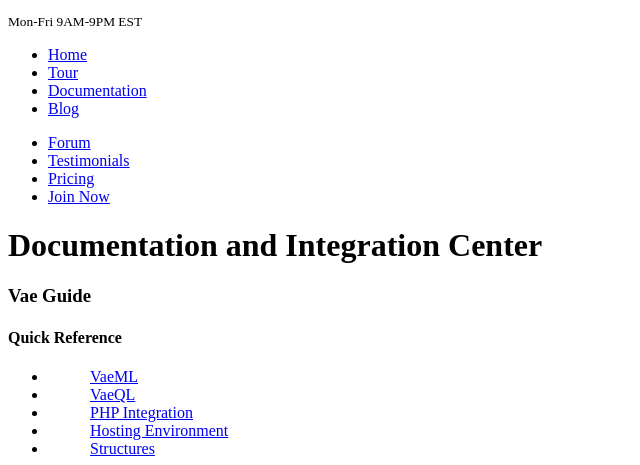
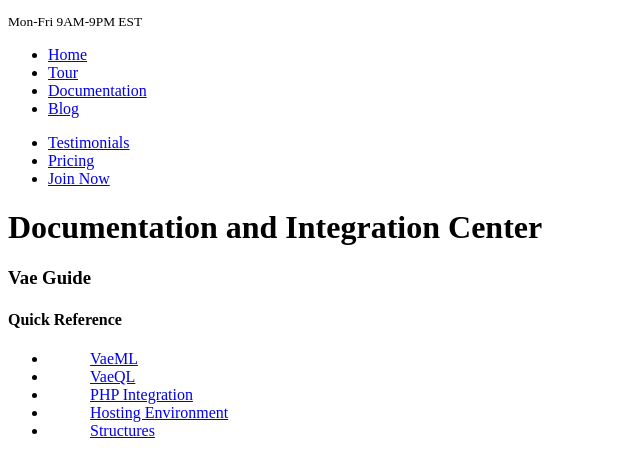
Before and after one commit to michaelburtonray/vae-docs, a Jekyll site: the page built from dynamic_pdf.md, in a window 1280 px wide. Shown: the part 331-796 px from the top of the page, without its empty margins (0-640 px from the left). Built offline with Jekyll 4.4.1, drawn with Linux system fonts in a browser that asks for light colours; some web fonts are replaced; comment, search, counter and statistics services are not loaded; some of the changed text lies outside the part shown; grey boxes are pictures that could not be loaded.

Commit message:
Sync up links

```diff
--- a/_layouts/docs.html
+++ b/_layouts/docs.html
@@ -61,9 +61,6 @@ sections:
         </div>
         <div id='menu-secondary'>
           <ul>
-            <li>
-              <a href='http://forum.vaeplatform.com/'>Forum</a>
-            </li>
             <li>
               <a href='http://vaeplatform.com/cms-testimonials'>Testimonials</a>
             </li>
@@ -179,13 +176,10 @@ sections:
                   <a href='/'>Documentation</a>
                 </li>
                 <li>
-                  <a href='http://forum.vaeplatform.com/'>Forum</a>
+                  <a href='/vaeml/'>VaeML Reference</a>
                 </li>
                 <li>
-                  <a href='/vaeml'>VaeML Reference</a>
-                </li>
-                <li>
-                  <a href='/vaeql'>VaeQL Reference</a>
+                  <a href='/vaeql/'>VaeQL Reference</a>
                 </li>
               </ul>
             </div>
```
Also changed, not shown: other parts of _layouts/docs.html (+1 -2 lines).
